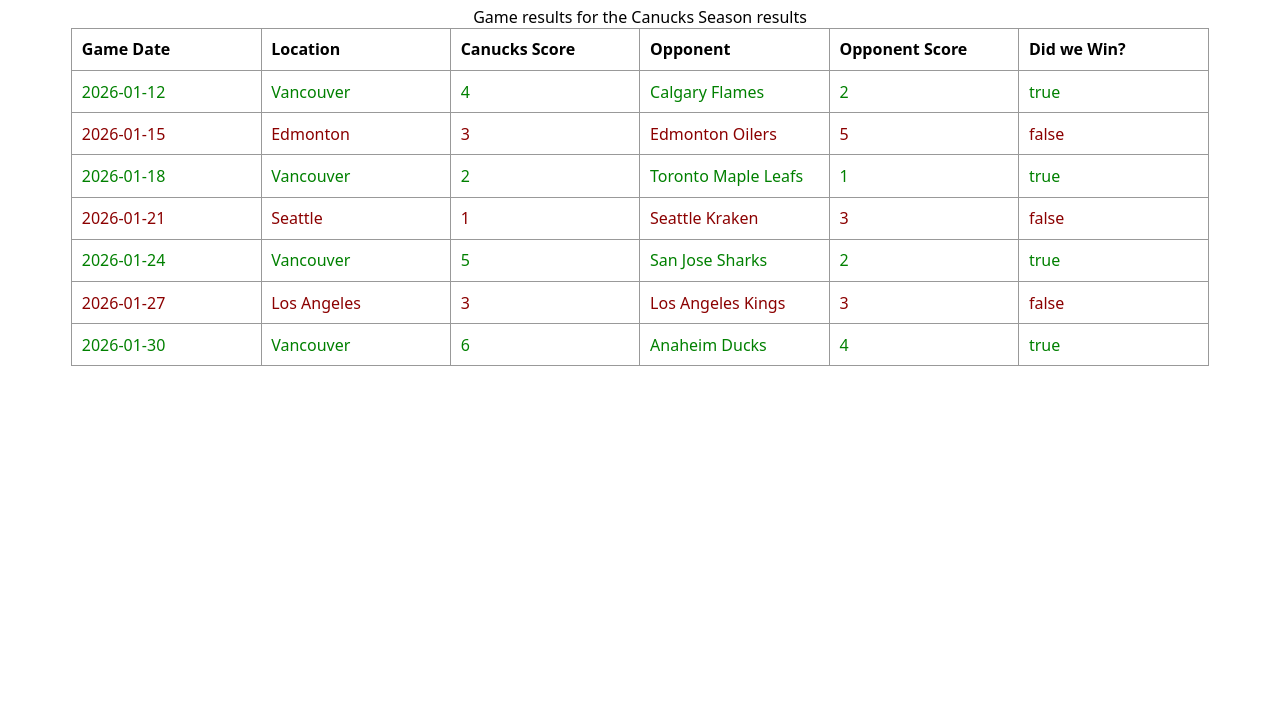
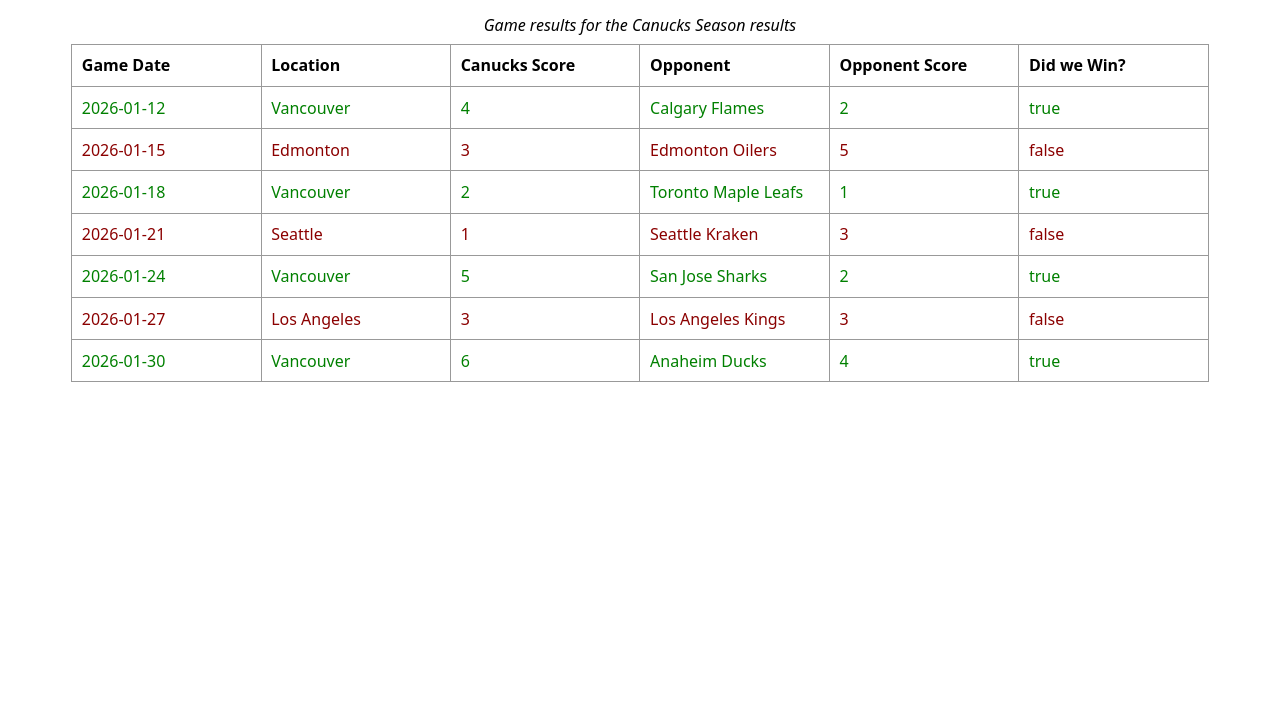
Before and after one commit to CoreyJ123/javascript-practice, a plain HTML site: page code-along/sport.html in a window 1280 px wide. Shown: the part 80-800 px from the top of the page. Drawn offline with Linux system fonts and the light colour scheme.

Commit message:
added styling to table caption

```diff
--- a/code-along/styles.css
+++ b/code-along/styles.css
@@ -26,3 +26,8 @@
 .canucks-lose {
     color: darkred;
 }
+
+caption {
+    font-style: italic;
+    padding: 0.5em;
+}
```
